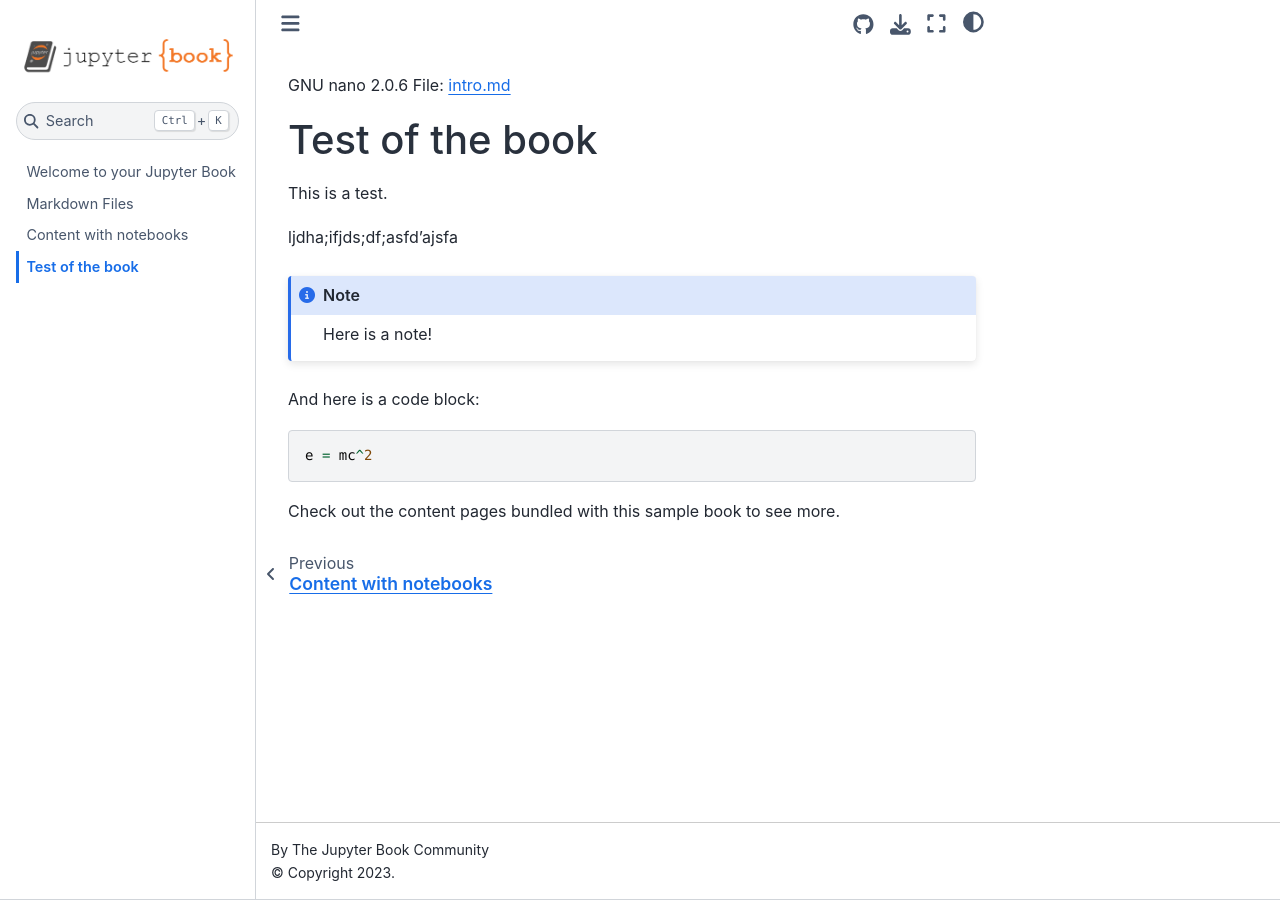
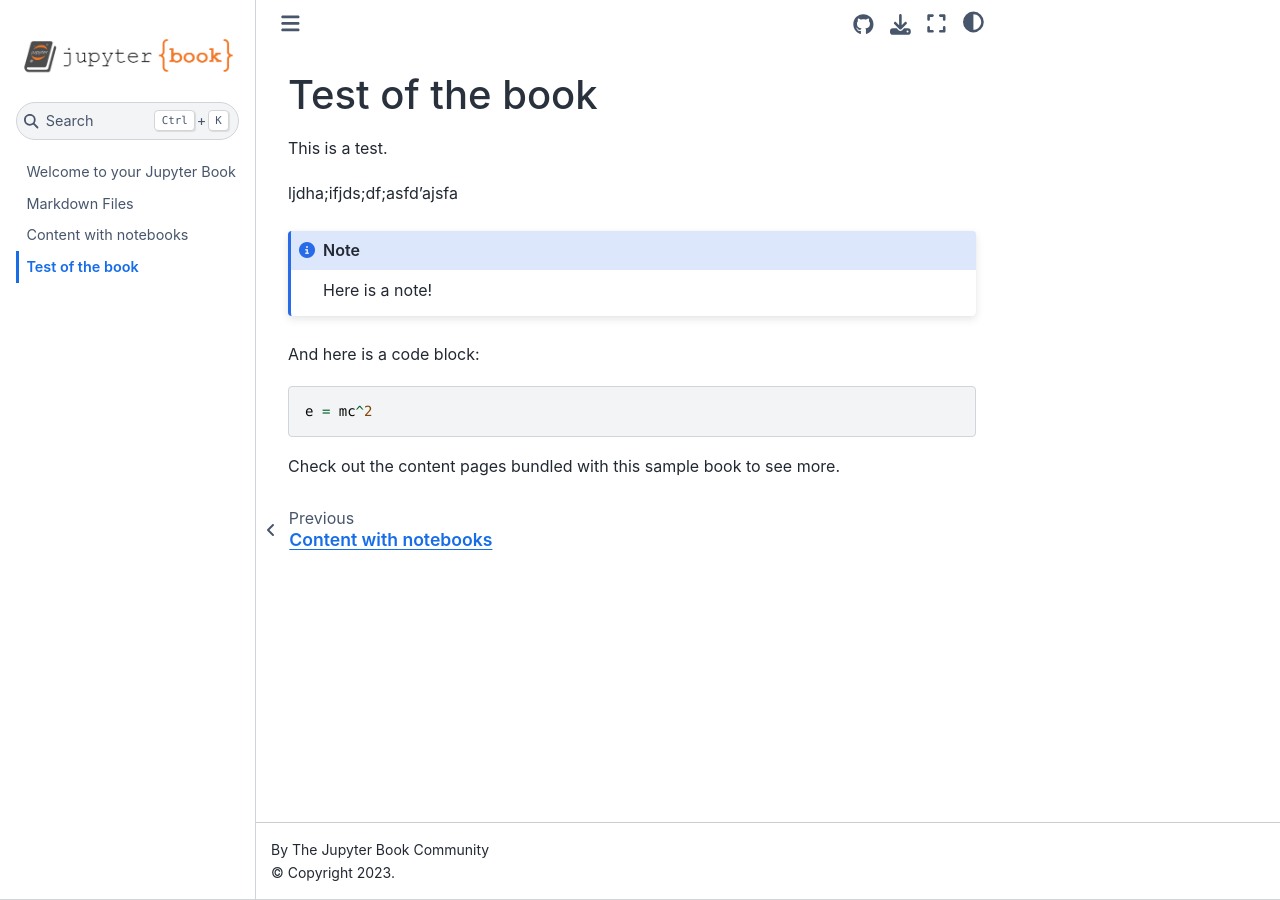
Before and after one commit to marcinpawlukiewicz/bash-zsh, a Jupyter Book: the page built from test.md, in a window 1280 px wide. Built offline with Jupyter Book 1.0.4 settings and Sphinx 7.4.7 and the Sphinx Book theme 1.1.4, drawn with Linux system fonts in a browser that asks for light colours.

Commit message:
edit test.md

```diff
--- a/test.md
+++ b/test.md
@@ -1,5 +1,3 @@
-  GNU nano 2.0.6                                               File: intro.md
-
 # Test of the book
 
 This is a test.
```
